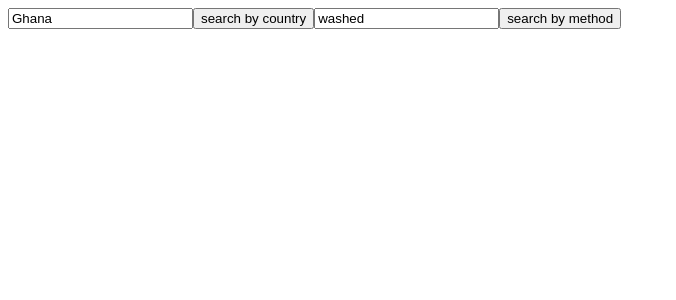
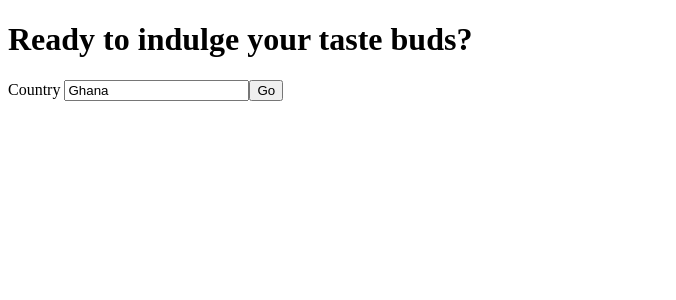
Before and after one commit to kevinmiguet/the-good-cup, a Next.js app: page /beans in a window 1280 px wide. Shown: the top 300 px of the page, without its empty margins (0-676 px from the left). Built offline with nearby package versions, Linux system fonts and the light colour scheme.

Commit message:
Update beans.jsx

```diff
--- a/pages/beans.jsx
+++ b/pages/beans.jsx
@@ -24,19 +24,24 @@ const Beans = () => {
     const [beans, setBeans] = useState([])
 
     return (
+        <div>
+        <h1>Ready to indulge your taste buds?</h1>
         <form {...{ onSubmit }}>
-            <InputText name="country" defaultValue={defaultValues.country} onChange={onChange} />
-            <Button value="search by country"/>
-            {beans.map(bean => (<>
-                <div>{bean.country}</div>
-                <div>{}</div>
+            <InputText label="Country" name="country" placeholder="Enter a country" defaultValue={defaultValues.country} onChange={onChange} />
+            <Button value="Go"/>
+            {/* {beans.map(bean => (<>
+                 <div>{bean.country}</div>
+                </>
+            ))} */}
+            <>{beans.map(bean => (
+            <BeanInfoCard bean={bean}/>))}
             </>
-            ))}
+            {/* <InputText name="method" defaultValue={defaultValues.Drying_method} onChange={onChange} />
+            <Button value="search by method"/>
+            {beans.map(bean => (<BeanInfoCard bean={bean}/>))} */}
+        </form>
+        </div>
 
-            <InputText name="method" defaultValue={defaultValues.Drying_method} onChange={onChange} />
-            <Button value="search by method"/>
-            {beans.map(bean => (<BeanInfoCard bean={bean}/>))}
-        </form>
     )
 }
 
```
